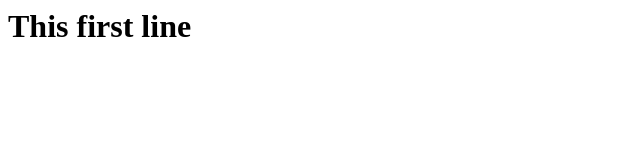
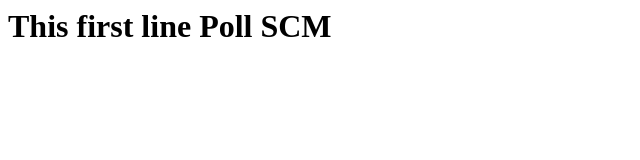
Before and after one commit to bharathroyal96/batch14, a plain HTML site: page index.html in a window 1280 px wide. Shown: the whole page, without its empty margins (0-640 px from the left). Drawn offline with Linux system fonts and the light colour scheme.

Commit message:
2st commit

```diff
--- a/index.html
+++ b/index.html
@@ -1 +1 @@
-<h1> This first line </h1>
+<h1> This first line Poll SCM </h1>
```
